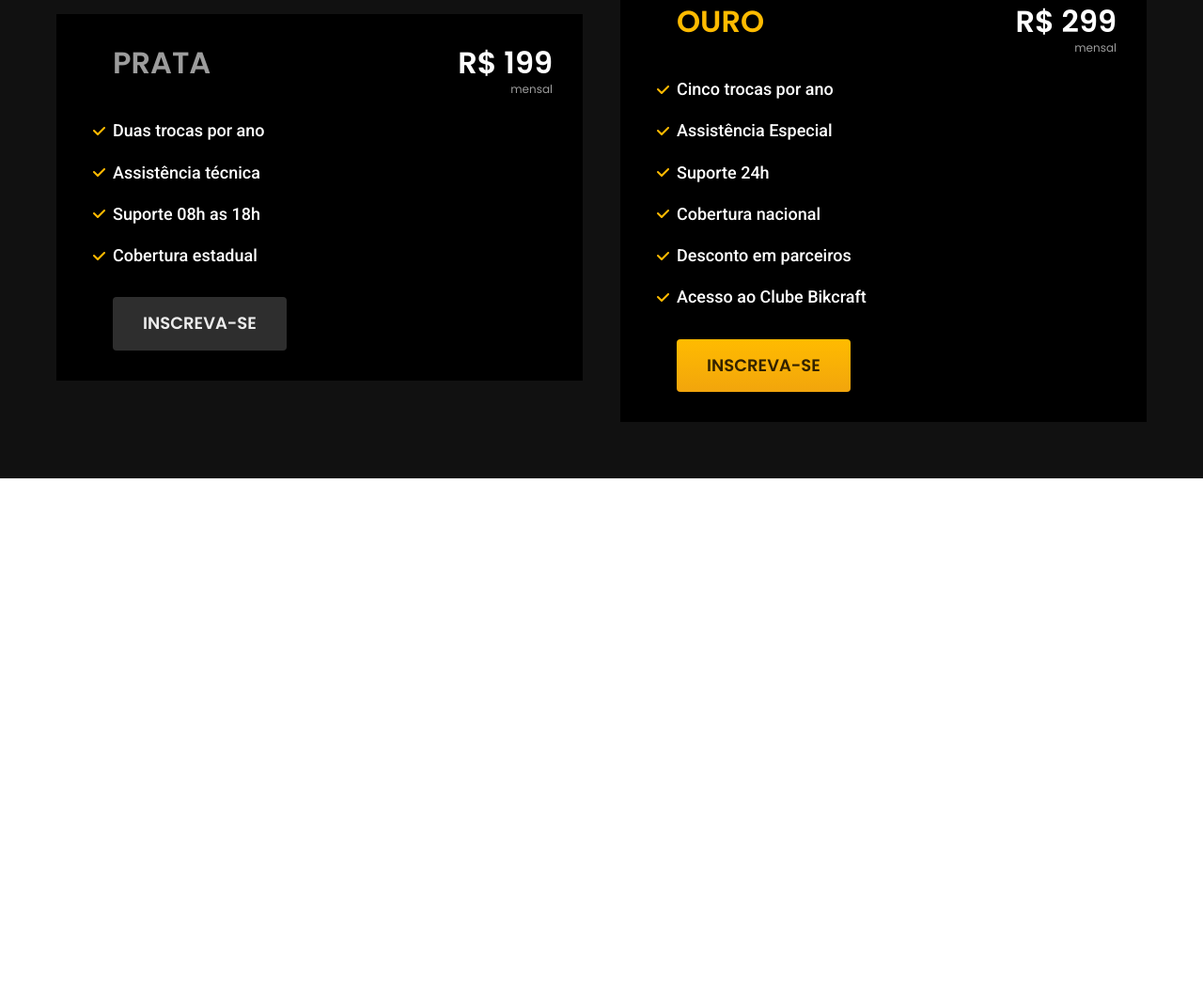
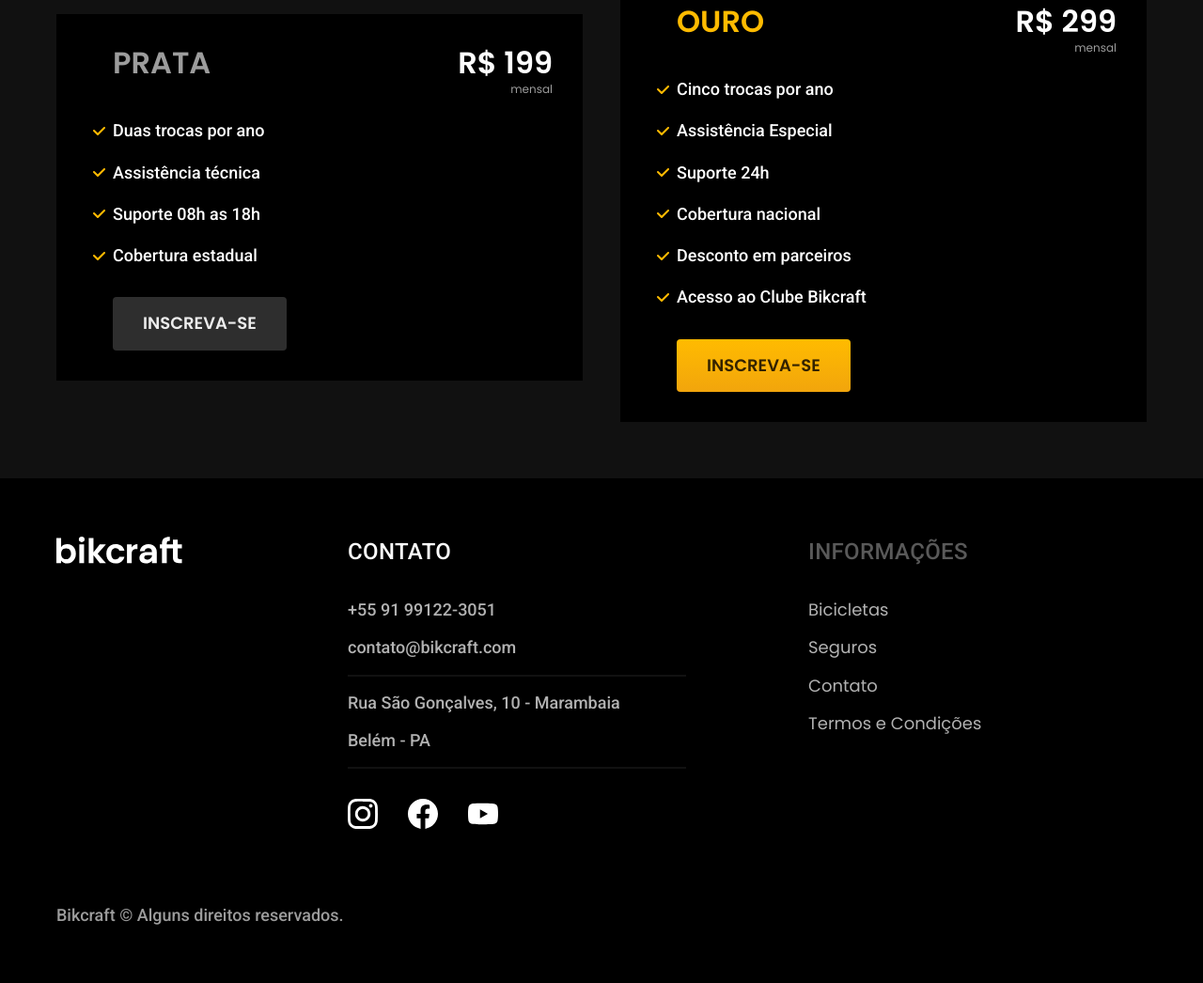
Before and after one commit to PauloAlmeida33/bikcraft-final, a plain HTML site: page index.html in a window 1280 px wide. Shown: the part 4038-5084 px from the top of the page at 94% size. Before the commit the page ends 4547 px from the top, so only its background shows below. Drawn offline with Linux system fonts and the light colour scheme.

Commit message:
finalizando o footer

```diff
--- /dev/null
+++ b/css/global/footer.css
@@ -0,0 +1,66 @@
+.footer-bg {
+    background-color: var(--cor-12);
+}
+
+.footer {
+    display: grid;
+    grid-template-columns: 3fr 5fr 4fr;
+    gap: 40px;
+    padding-top: 60px;
+    padding-bottom: 60px;
+}
+
+.footer h3 {
+    margin-bottom: 32px;
+}
+
+.footer-contato ul {
+    margin-bottom: 32px;
+}
+
+.footer-contato li:nth-child(even):after{
+    content: "";
+    display: block;
+    max-width: 360px;
+    height: 2px;
+    background: var(--cor-11);
+    margin-top: 16px;
+}
+
+.footer li {
+    margin-bottom: 16px;
+}
+
+.footer-redes {
+    display: flex;
+    gap: 32px;
+}
+
+.footer a:hover {
+    color: var(--cor-0);
+}
+
+.footer-copy {
+    grid-column: 1/-1;
+    margin-top: 40px;
+}
+
+@media (max-width: 800px) {
+    /* quando tem esse sinal ">" fala com um item especifico */
+    .footer > img {
+        display: none;
+    }
+    .footer{
+        grid-template-columns: 1fr 1fr;
+    }
+}
+
+@media (max-width: 600px) {
+    .footer{
+        grid-template-columns: 1fr;
+        gap: 60px;
+    }
+    .footer-copy {
+        margin-top: 0px;
+    }
+}
--- a/css/style.css
+++ b/css/style.css
@@ -2,6 +2,7 @@
 @import "./utilidades/tipografia.css";
 @import "./utilidades/cores.css";
 @import "./global/header.css";
+@import "./global/footer.css";
 
 /* Home */
 @import "./home/introducao.css";
--- a/index.html
+++ b/index.html
@@ -189,5 +189,46 @@
               </div>
         </div>
     </article>
+
+    <footer class="footer-bg">
+        <div class="footer container">
+            <img src="./img/bikcraft.svg" alt="Bikcraft">
+
+
+        <div class="footer-contato">
+            <h3 class="font-2-l-b cor-0">Contato</h3>
+            <ul class="font-2-m cor-5">
+                <li><a href="tel:+5591991223051"></a>+55 91 99122-3051</li>
+                <li><a href="mailto:contato@bikcraft">contato@bikcraft.com</a></li>
+                <li>Rua São Gonçalves, 10 - Marambaia</li>
+                <li>Belém - PA</li>
+            </ul>
+
+                <div class="footer-redes">
+                    <a href="./">
+                        <img src="./img/redes/instagram.svg" alt="instagram">
+                    </a>
+                    <a href="./">
+                        <img src="./img/redes/facebook.svg" alt="facebook">
+                    </a>
+                    <a href="./">
+                        <img src="./img/redes/youtube.svg" alt="youtube">
+                    </a>
+                </div>
+            </div>
+            <div class="footer-informacoes">
+                <h3 class="font-2-l-b cor-8">Informações</h3>
+                <nav>
+                    <ul class="font-1-m cor-5">
+                        <li><a href="./bicicletas.html">Bicicletas</a></li>
+                        <li><a href="./seguros.html">Seguros</a></li>
+                        <li><a href="./contato.html">Contato</a></li>
+                        <li><a href="./termos.html">Termos e Condições</a></li>
+                    </ul>
+                </nav>
+            </div>
+            <p class="footer-copy font-2-m cor-6">Bikcraft © Alguns direitos reservados.</p>
+        </div>
+    </footer>
   </body>
 </html>
```
